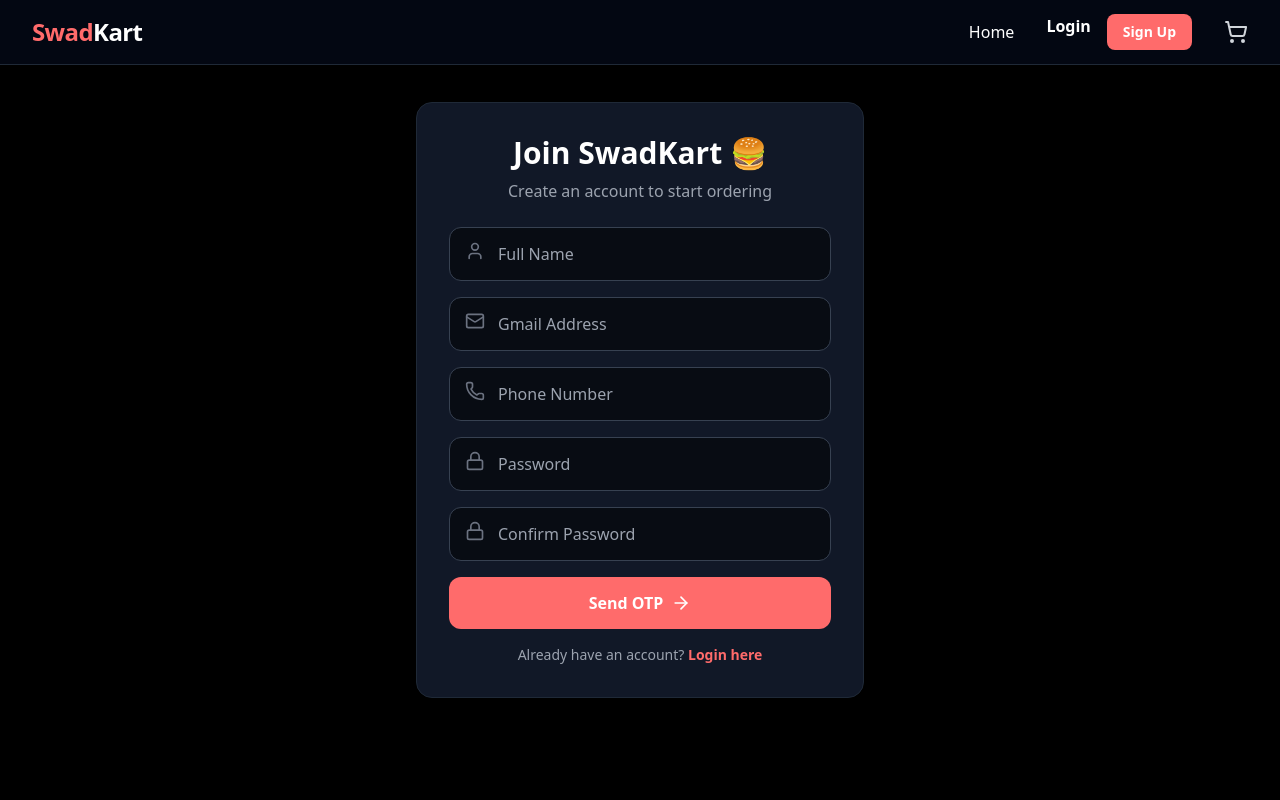
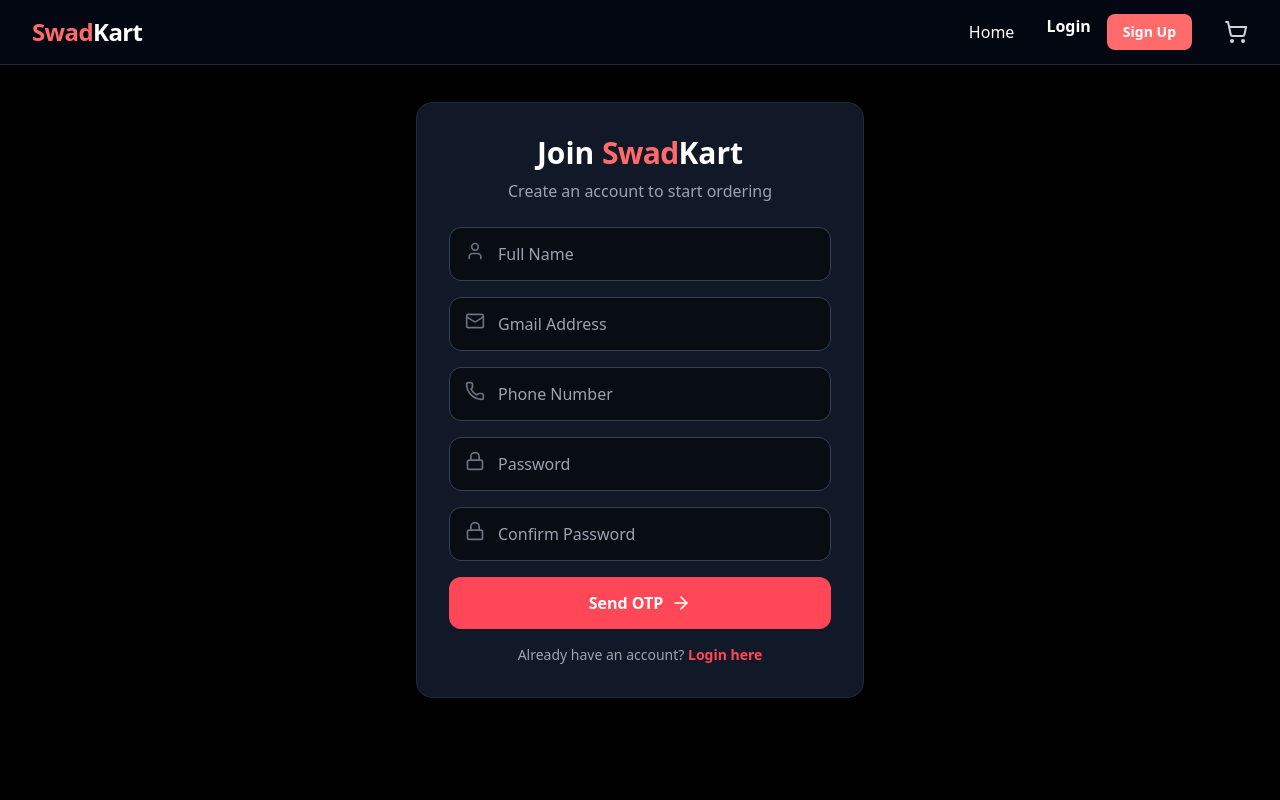
Before and after one commit to theunstopabble/SwadKart-pro, a React (Vite) app in the folder frontend/: page /register in a window 1280 px wide. Shown: the top 800 px of the page. Built offline with nearby package versions, Linux system fonts and the light colour scheme; no server answers.

Commit message:
UI: Styled Join SwadKart heading with brand colors

```diff
--- a/frontend/dev-dist/sw.js
+++ b/frontend/dev-dist/sw.js
@@ -82,7 +82,7 @@ define(['./workbox-38bb0eb2'], (function (workbox) { 'use strict';
     "revision": "3ca0b8505b4bec776b69afdba2768812"
   }, {
     "url": "index.html",
-    "revision": "0.c8r4cfej09g"
+    "revision": "0.pvlrnks6iqs"
   }], {});
   workbox.cleanupOutdatedCaches();
   workbox.registerRoute(new workbox.NavigationRoute(workbox.createHandlerBoundToURL("index.html"), {
--- a/frontend/src/pages/Register.jsx
+++ b/frontend/src/pages/Register.jsx
@@ -12,9 +12,6 @@ import {
 } from "lucide-react";
 import { toast } from "react-hot-toast";
 import { BASE_URL } from "../config";
-
-// ✅ FIX: Sahi path lagaya hai (userSlice.js)
-// Kyunki aapke folder structure me 'features/auth' nahi hai, seedha 'redux/userSlice.js' hai
 import { setCredentials } from "../redux/userSlice";
 
 const Register = () => {
@@ -37,12 +34,9 @@ const Register = () => {
     if (userInfo) navigate("/");
   }, [navigate, userInfo]);
 
-  // ==========================================
-  // 1️⃣ STEP 1: SEND OTP
-  // ==========================================
+  // ... (submitHandler aur verifyOtpHandler same rahenge - No Change) ...
   const submitHandler = async (e) => {
     e.preventDefault();
-
     if (!name || !email || !phone || !password || !confirmPassword) {
       toast.error("🚫 All fields are mandatory!");
       return;
@@ -70,9 +64,7 @@ const Register = () => {
         headers: { "Content-Type": "application/json" },
         body: JSON.stringify({ name, email, phone, password }),
       });
-
       const data = await res.json();
-
       if (res.ok) {
         setOtpSent(true);
         toast.success(data.message || "OTP sent to your email! 📧");
@@ -87,33 +79,23 @@ const Register = () => {
     }
   };
 
-  // ==========================================
-  // 2️⃣ STEP 2: VERIFY OTP
-  // ==========================================
   const verifyOtpHandler = async (e) => {
     e.preventDefault();
     if (otp.length !== 6) {
       toast.error("❌ Please enter a valid 6-digit OTP");
       return;
     }
-
     setIsLoading(true);
-
     try {
       const res = await fetch(`${BASE_URL}/api/v1/users/verify-email`, {
         method: "POST",
         headers: { "Content-Type": "application/json" },
         body: JSON.stringify({ email, otp }),
       });
-
       const data = await res.json();
-
       if (res.ok) {
         toast.success("🎉 Account Verified! Welcome to SwadKart.");
-
-        // 🔥 REDUX: Data store karo aur login karo
         dispatch(setCredentials(data));
-
         navigate("/");
       } else {
         toast.error(data.message || "Invalid or Expired OTP");
@@ -128,9 +110,18 @@ const Register = () => {
   return (
     <div className="min-h-screen flex items-center justify-center bg-black px-4">
       <div className="max-w-md w-full bg-gray-900 p-8 rounded-2xl shadow-2xl border border-gray-800">
+        {/* 👇 LOGO STYLE FIXED: Join (White) Swad (Red) Kart (White) */}
         <h2 className="text-3xl font-extrabold text-white text-center mb-2">
-          {otpSent ? "Verify Email 🔐" : "Join SwadKart 🍔"}
+          {otpSent ? (
+            "Verify Email 🔐"
+          ) : (
+            <>
+              Join{" "}
+              <span className="text-primary tracking-tight">Swad</span>Kart
+            </>
+          )}
         </h2>
+
         <p className="text-gray-400 text-center mb-6">
           {otpSent
             ? `Enter the OTP sent to ${email}`
@@ -138,8 +129,8 @@ const Register = () => {
         </p>
 
         {!otpSent ? (
-          // === FORM VIEW ===
           <form onSubmit={submitHandler} className="space-y-4">
+            {/* Inputs Same as before */}
             <div className="relative">
               <User
                 className="absolute left-4 top-3.5 text-gray-500"
@@ -154,7 +145,6 @@ const Register = () => {
                 required
               />
             </div>
-
             <div className="relative">
               <Mail
                 className="absolute left-4 top-3.5 text-gray-500"
@@ -169,7 +159,6 @@ const Register = () => {
                 required
               />
             </div>
-
             <div className="relative">
               <Phone
                 className="absolute left-4 top-3.5 text-gray-500"
@@ -185,7 +174,6 @@ const Register = () => {
                 maxLength={10}
               />
             </div>
-
             <div className="relative">
               <Lock
                 className="absolute left-4 top-3.5 text-gray-500"
@@ -200,7 +188,6 @@ const Register = () => {
                 required
               />
             </div>
-
             <div className="relative">
               <Lock
                 className="absolute left-4 top-3.5 text-gray-500"
@@ -219,7 +206,7 @@ const Register = () => {
             <button
               type="submit"
               disabled={isLoading}
-              className="w-full bg-primary hover:bg-red-600 text-white py-3.5 rounded-xl font-bold flex items-center justify-center gap-2 transition-all"
+              className="w-full bg-[#ff4757] hover:bg-red-600 text-white py-3.5 rounded-xl font-bold flex items-center justify-center gap-2 transition-all"
             >
               {isLoading ? (
                 <Loader className="animate-spin" />
@@ -234,14 +221,13 @@ const Register = () => {
               Already have an account?{" "}
               <Link
                 to="/login"
-                className="text-primary font-bold hover:underline"
+                className="text-[#ff4757] font-bold hover:underline"
               >
                 Login here
               </Link>
             </p>
           </form>
         ) : (
-          // === OTP INPUT VIEW ===
           <form onSubmit={verifyOtpHandler} className="space-y-6">
             <div className="relative">
               <KeyRound
```
